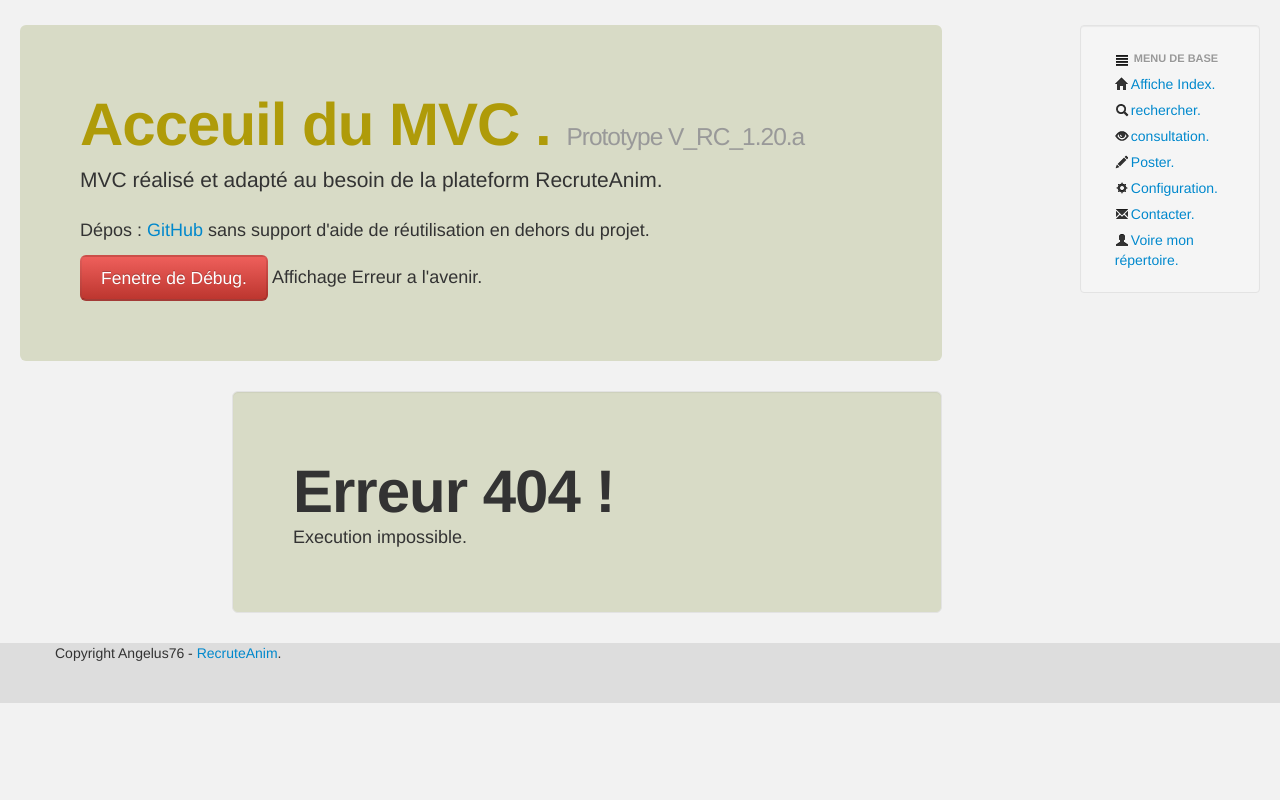
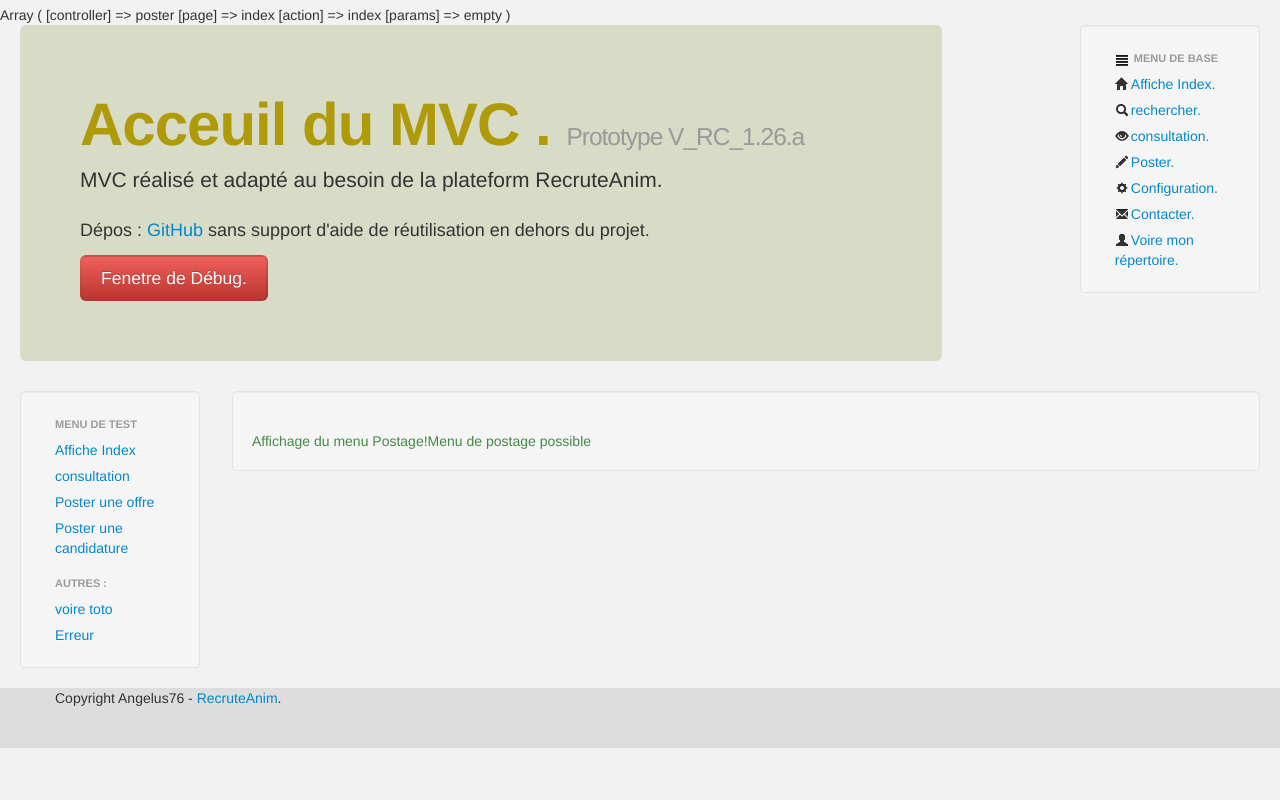
Before and after one commit to aangelus76/MVC_BASE, a PHP site: page /poster in a window 1280 px wide. Run offline with PHP 8.4, Linux system fonts and the light colour scheme; some libraries are stand-ins or nearby versions.

Commit message:
Gestionaire Erreur "Beta"

```diff
--- /dev/null
+++ b/app/controllers/posterController.php
@@ -0,0 +1,26 @@
+<?php
+
+class posterController extends Controllers{
+
+    public function index(){
+
+        $this->views->Msg = '<br>Affichage du menu Postage!';
+        $this->views->url = $this->route;
+        $this->views->renderView();
+    }
+
+//    public function tous(){
+//
+//        $this->views->Msg = '<br>Consultation de toute la liste';
+//        $this->views->renderView();
+//    }
+//
+//    public function de(){
+//
+//        $this->views->Msg = '<br>Consultation ' . $this->route['params'][0];
+//        $this->views->renderView();
+//    }
+
+
+
+}
--- a/app/views/pages/error/index.phtml
+++ b/app/views/pages/error/index.phtml
@@ -4,7 +4,7 @@
     <div class="span7">
       <div class="well text-success hero-unit">
           <h1>Erreur 404 !</h1>
-          Execution impossible.
+          Execution impossible. <span class="text-warning">{ provien de error/index }</span>
 </div>
     </div>
   </div>
--- a/app/views/pages/layout.phtml
+++ b/app/views/pages/layout.phtml
@@ -21,7 +21,7 @@
 <div class="container-fluid">
   <div class="row-fluid">
 <div class="hero-unit span9">
-  <h1 class="Gold">Acceuil du MVC . <small>Prototype V_RC_1.20.a</small></h1>
+  <h1 class="Gold">Acceuil du MVC . <small>Prototype V_RC_1.26.a</small></h1>
   <p></p>
   <div class="container">
         <p class="lead">MVC réalisé et adapté au besoin de la plateform RecruteAnim.</p>
@@ -34,7 +34,7 @@
         <ul class="nav nav-list text-left">
           <li class="nav-header"><i class="icon-align-justify icon-black"></i> Menu de BASE</li>
           <li><a href="<?= WEB_ROOT; ?>"><i class="icon-home icon-black"></i>Affiche Index.</a></li>
-          <li><a href="<?= WEB_ROOT; ?>/Rechercher"><i class="icon-search icon-black"></i>rechercher.</a></li>
+          <li><a href="<?= WEB_ROOT; ?>/rechercher"><i class="icon-search icon-black"></i>rechercher.</a></li>
           <li><a href="<?= WEB_ROOT; ?>/consulter"><i class="icon-eye-open icon-black"></i>consultation.</a></li>
           <li><a href="<?= WEB_ROOT; ?>/poster"><i class="icon-pencil icon-black"></i>Poster.</a></li>
           <li><a href="<?= WEB_ROOT; ?>/parametrer"><i class="icon-cog icon-black"></i>Configuration.</a></li>
--- a/app/views/pages/poster/evenement.phtml
+++ b/app/views/pages/poster/evenement.phtml
@@ -0,0 +1 @@
+Page pour poster des evenement
--- a/app/views/pages/poster/formation.phtml
+++ b/app/views/pages/poster/formation.phtml
@@ -0,0 +1 @@
+Page pour poster des formations
--- /dev/null
+++ b/app/views/pages/poster/index.phtml
@@ -0,0 +1,26 @@
+<div class="container-fluid">
+  <div class="row-fluid">
+    <div class="span2">
+      <div class="well sidebar-nav">
+        <ul class="nav nav-list">
+          <li class="nav-header">Menu de test</li>
+          <li><a href="<?= WEB_ROOT; ?>">Affiche Index</a></li>
+          <li><a href="<?= WEB_ROOT; ?>/poster">consultation</a></li>
+          <li><a href="<?= WEB_ROOT; ?>/poster/offre/">Poster une offre</a></li>
+          <li><a href="<?= WEB_ROOT; ?>/poster/candidature/">Poster une candidature</a></li>
+          <li class="nav-header">Autres :</li>
+          <li><a href="<?= WEB_ROOT; ?>/consulter/toto/">voire toto</a></li>
+          <li><a href="<?= WEB_ROOT; ?>/consulterd">Erreur</a></li>
+        </ul>
+      </div>
+    </div>
+    <div class="span10">
+      <div class="well text-success">
+<?php
+  echo $this->Msg;
+?>
+Menu de postage possible
+</div>
+    </div>
+  </div>
+</div>
--- a/app/views/pages/poster/offre.phtml
+++ b/app/views/pages/poster/offre.phtml
@@ -0,0 +1 @@
+Je suis la page de postage d'offres
--- a/app/views/pages/poster/outil.phtml
+++ b/app/views/pages/poster/outil.phtml
@@ -0,0 +1 @@
+Page d'enregistrement d'outil
--- a/app/views/pages/poster/structure.phtml
+++ b/app/views/pages/poster/structure.phtml
@@ -0,0 +1 @@
+Page d'enregistrement d'une structure
--- a/index.php
+++ b/index.php
@@ -2,11 +2,11 @@
 /*
 *  Prototype du MVC pour RecruteAnim
 *
-* date modifier : 31 octobre 2013
-* @since 13 octobre 2013
+* date modifier : 10 november 2013
+* @since 13 october 2013
 * @author Angelus76
 * @copyright RecruteAnim
-* @version 1.20.a
+* @version 1.26.a
 *
 */
 define("ROOT", realpath(__dir__ . "/"));
--- a/root/Apps.php
+++ b/root/Apps.php
@@ -21,10 +21,14 @@ class Apps{
         // Analyser la requete
         $Routers = new Routers();
         $route = $Routers->urlParse();
+
+        $checkApps = new FindError($route);
+        //print_r($checkApps->GetExistAction());
         // Annalyse d'erreur
         //$FindError = new FindError($route);
 
         //Traitement pour chargement
+/*  Modifier tous ce qui est en dessous pour integrer FindError() */
         $class = str_replace("/", "", $route["controller"]) . "Controller";
 //print_r($FindError->GetExistClass($class));
 
--- a/root/Controllers.php
+++ b/root/Controllers.php
@@ -1,25 +1,34 @@
 <?php
 
-class Controllers extends FindError{
+class Controllers {
 /**
  * Mettre en place un gestionaire d'erreur si un controlleur n'existe pas!
  * Mettre en place une gestion d'erreur si une action n'existe pas!
  */
-    protected $route;
+    public $route;
     protected $views;
 
     public function __construct($route){
-        $this->route = $route;
+        //$this->route = $route;
         $this->views = new Views($route);
-        //print_r(parent::GetExistClass("djfhjkdfh"));
-        $this->views->MsgError = " Affichage Erreur a l'avenir.";
+        $this->views->MsgError = "";
+        $this->AppsStart($route);
     }
 
     public function Erreur(){
-
-       // $this->views->Msg = '<br>L\'action demander n\'existe pas!';
         $this->views->Msg = "Erreur de fonctionement!";
         $this->views->renderView();
     }
 
+    public function AppsStart($route){
+        //echo "<pre>";
+        //print_r($route);
+        //print_r(parent::GetExistClass($route["controller"]."Controller"));
+        //print_r(parent::GetExistAction($route["controller"]."Controller",$route["action"]));
+       //$this->views->MsgError = parent::GetExistAction($route["controller"]."Controller",$route["action"]);
+        //print_r(parent::GetExistView($route["controller"],$route["page"]));
+
+        //echo "</pre>";
+    }
+
 }
--- a/root/FindError.php
+++ b/root/FindError.php
@@ -12,6 +12,7 @@ class FindError{
 
    public function __construct($route){
         $this->_route = $route;
+        print_r($this->_route);
         //$this->GetExistClass("sdjkld");
     }
 
@@ -26,32 +27,28 @@ class FindError{
                                                    "MsgError" => "")
                                            : array("Statu" => "Error",
                                                    "ClassName"=>$this->_controller,
-                                                   "MsgError" => "La class n'existe pas.");
+                                                   "MsgError" => "La class $className n'existe pas.");
        return $ValidClass;
    }
-/**
-* Controle si un controlleur existe, dans le cas ou il n'existe pas, ont en défini un par default
-* @param string $controller =  Nom du controlleur a controller
-* @return string $controller = Le nom du controlleur qui seras charger au final
-*/
-   public function GetExistController(){
 
-   }
 /**
 * Controle si une vue " page " existe, dans le cas ou elle n'existe pas, ont en défini une par default
 * @param string $page =  Nom de la vue " page " a controller
 * @return string $page = Le nom de la vue " page " qui seras charger au final
 */
-   public function GetExistView(){
-
-   }
+   public function GetExistView($Controller,$pageName){
+    $DirPath = Apps_Pages . $Controller . "/";
+    $ValidPage = file_exists($DirPath . $pageName.".phtml") ? "La page $pageName existe" : "La page $pageName existe pas";
+    return $ValidPage;
+    }
 /**
 * Controle si une action existe, dans le cas ou elle n'existe pas, ont en défini un par default
 * @param string $action =  Nom de l'action a controller
 * @return string $action = Le nom de l'a class'action qui seras charger au final
 */
    public function GetExistAction(){
-
+       $ValidAction = in_array($this->_route["action"], get_class_methods($this->_route["controller"]."Controller")) ? "Action ".$this->_route["action"]." existe" : "Action ".$this->_route["action"]." existe pas";
+        return $ValidAction;
    }
 /**
 * Controle si un model existe, dans le cas ou il n'existe pas, ont en défini un par default
--- a/root/Views.php
+++ b/root/Views.php
@@ -1,6 +1,6 @@
 <?php
 
-class Views extends FindError{
+class Views{
     /**
      *Mettre en place une gestion d'erreur si une vue n'existe pas!
      */
```
Also changed, not shown: app/views/menus/menuConsulter.phtml (added), app/views/menus/menuOffres.phtml (added), app/views/menus/menuPoster.phtml (added).
